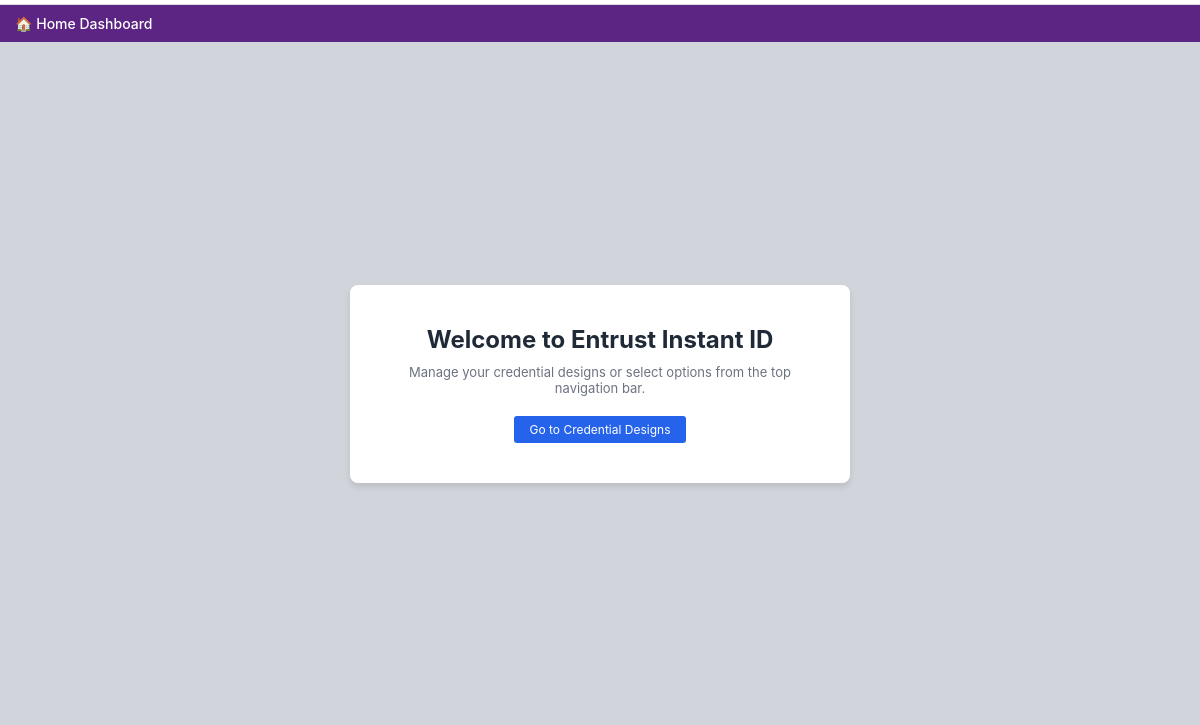
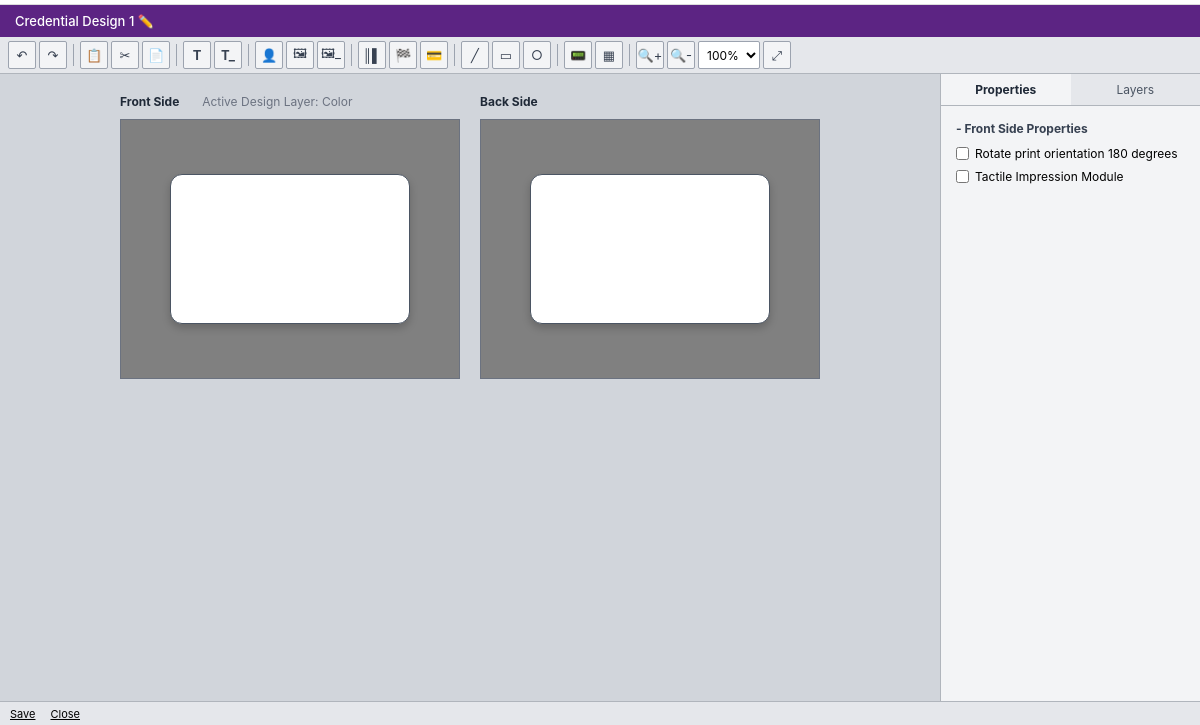
Before and after one commit to htun2oo/PVC-Card-App, an Electron app: page index.html in a window 1200 px wide. Both pictures are taken after a click on the button "Sign In". Shown: the part 75-800 px from the top of the page. Drawn offline with Linux system fonts and the light colour scheme.

Commit message:
Update index.html

```diff
--- a/index.html
+++ b/index.html
@@ -157,7 +157,6 @@
         .page-banner { background-color: #5c2483; color: #ffffff; padding: 10px 15px; font-size: 14px; font-weight: 500; display: flex; align-items: center; gap: 8px; }
         .content-body-grey { background-color: #d1d5db; flex: 1; padding: 15px; display: flex; flex-direction: column; }
         .btn-create { background-color: #2563eb; color: white; border: none; padding: 6px 16px; font-size: 12px; border-radius: 3px; cursor: pointer; align-self: flex-start; margin-bottom: 12px; }
-        .btn-create:hover { background-color: #1d4ed8; }
 
         /* CREDENTIAL DESIGNS PAGE */
         .sub-tab-bar-light { background-color: #e5e7eb; border-bottom: 1px solid #d1d5db; padding-left: 15px; display: flex; align-items: flex-end; height: 38px; }
@@ -171,23 +170,54 @@
         .pagination-bar { background-color: #e5e7eb; padding: 8px 12px; display: flex; justify-content: space-between; align-items: center; font-size: 12px; color: #4b5563; border: 1px solid #9ca3af; border-top: none; }
         .pagination-links { display: flex; gap: 12px; color: #6b7280; }
 
-        /* STUDIO PAGE */
+        /* STUDIO PAGE & FULL TOOLBAR */
         .studio-banner { background-color: #5c2483; color: #ffffff; padding: 8px 15px; font-size: 13px; font-weight: 500; display: flex; align-items: center; gap: 6px; }
-        .design-toolbar { background-color: #e5e7eb; border-bottom: 1px solid #b0b5bc; padding: 4px 10px; display: flex; align-items: center; gap: 4px; flex-wrap: wrap; }
-        .tool-btn { min-width: 26px; height: 26px; padding: 0 4px; background-color: #f3f4f6; border: 1px solid #9ca3af; border-radius: 2px; display: flex; align-items: center; justify-content: center; cursor: pointer; font-size: 12px; color: #374151; }
-        .tool-btn:hover { background-color: #d1d5db; }
-        .tool-divider { width: 1px; height: 20px; background-color: #9ca3af; margin: 0 4px; }
+
+        /* ---------------- TOOLBAR STYLES ---------------- */
+        .design-toolbar {
+            background-color: #e5e7eb;
+            border-bottom: 1px solid #b0b5bc;
+            padding: 4px 8px;
+            display: flex;
+            align-items: center;
+            gap: 3px;
+            flex-wrap: wrap;
+        }
+
+        .tool-btn {
+            width: 28px;
+            height: 28px;
+            background-color: #f3f4f6;
+            border: 1px solid #9ca3af;
+            border-radius: 2px;
+            display: flex;
+            align-items: center;
+            justify-content: center;
+            cursor: pointer;
+            font-size: 13px;
+            color: #374151;
+        }
+
+        .tool-btn:hover { background-color: #d1d5db; border-color: #6b7280; }
+        .tool-divider { width: 1px; height: 22px; background-color: #9ca3af; margin: 0 3px; }
+        .zoom-select { height: 28px; font-size: 12px; border: 1px solid #9ca3af; padding: 0 4px; border-radius: 2px; outline: none; background: #fff; }
+
+        /* STUDIO WORKSPACE */
         .studio-workspace { flex: 1; display: flex; background-color: #d1d5db; overflow: hidden; position: relative; }
         .canvas-area { flex: 1; padding: 20px; display: flex; gap: 20px; overflow: auto; justify-content: center; align-items: flex-start; }
         .card-container-wrapper { display: flex; flex-direction: column; }
         .card-title-header { font-size: 12px; font-weight: bold; color: #1f2937; margin-bottom: 10px; }
-        .card-canvas-outer { width: 320px; height: 250px; background-color: #808080; display: flex; align-items: center; justify-content: center; border: 1px solid #6b7280; }
-        .id-card { width: 220px; height: 140px; background-color: #ffffff; border-radius: 12px; border: 1px solid #4b5563; }
-        .properties-sidebar { width: 240px; background-color: #f3f4f6; border-left: 1px solid #b0b5bc; display: flex; flex-direction: column; }
+        .card-canvas-outer { width: 340px; height: 260px; background-color: #808080; display: flex; align-items: center; justify-content: center; border: 1px solid #6b7280; }
+        .id-card { width: 240px; height: 150px; background-color: #ffffff; border-radius: 12px; border: 1px solid #4b5563; box-shadow: 0 4px 8px rgba(0,0,0,0.2); }
+
+        /* RIGHT SIDEBAR */
+        .properties-sidebar { width: 260px; background-color: #f3f4f6; border-left: 1px solid #b0b5bc; display: flex; flex-direction: column; }
         .sidebar-tabs { display: flex; background-color: #e5e7eb; border-bottom: 1px solid #b0b5bc; }
-        .sidebar-tab { flex: 1; padding: 6px; text-align: center; font-size: 11px; color: #4b5563; cursor: pointer; }
+        .sidebar-tab { flex: 1; padding: 8px; text-align: center; font-size: 12px; color: #4b5563; cursor: pointer; }
         .sidebar-tab.active { background-color: #f3f4f6; font-weight: bold; color: #1f2937; }
-        .sidebar-content { padding: 12px; font-size: 12px; }
+        .sidebar-content { padding: 15px; font-size: 12px; }
+        .sidebar-group { margin-top: 10px; display: flex; flex-direction: column; gap: 8px; }
+
         .studio-footer { height: 24px; background-color: #e5e7eb; border-top: 1px solid #b0b5bc; display: flex; align-items: center; padding: 0 10px; font-size: 11px; gap: 15px; }
         .footer-btn { cursor: pointer; text-decoration: underline; }
     </style>
@@ -232,9 +262,7 @@
                     </div>
                     <div class="brand-title">Adaptive Issuance™<br><b>Instant ID</b></div>
                     <div class="nav-menu">
-                        <!-- HOME BUTTON WITH NAVIGATION -->
                         <a class="nav-item" onclick="navigateTo('home')">Home</a>
-
                         <div class="dropdown-wrapper" id="dropdown-design">
                             <div class="dropdown-trigger" onclick="toggleDropdown('dropdown-design')">
                                 Design <span style="font-size: 10px;">▲</span>
@@ -257,8 +285,8 @@
                 </div>
             </div>
 
-            <!-- PAGE 0: HOME PAGE (HOME DASHBOARD) -->
-            <div id="page-home" class="page-view active">
+            <!-- PAGE 0: HOME PAGE -->
+            <div id="page-home" class="page-view">
                 <div class="page-banner">🏠 Home Dashboard</div>
                 <div class="content-body-grey" style="justify-content: center; align-items: center;">
                     <div style="background: white; padding: 40px; border-radius: 8px; text-align: center; box-shadow: 0 4px 6px rgba(0,0,0,0.1); max-width: 500px;">
@@ -271,7 +299,7 @@
                 </div>
             </div>
 
-            <!-- PAGE 1: CREDENTIAL DESIGNS (FIRST IMAGE) -->
+            <!-- PAGE 1: CREDENTIAL DESIGNS -->
             <div id="page-credential-designs" class="page-view">
                 <div class="page-banner">⚙ Manage Your Credential Designs</div>
                 <div class="sub-tab-bar-light"><div class="tab-btn-light">Credential Designs</div></div>
@@ -304,30 +332,99 @@
                 </div>
             </div>
 
-            <!-- PAGE 2: CARD STUDIO (SECOND IMAGE) -->
-            <div id="page-card-studio" class="page-view">
+            <!-- PAGE 2: CARD STUDIO (COMPLETE TOOLBAR FROM IMAGE) -->
+            <div id="page-card-studio" class="page-view active">
                 <div class="studio-banner">Credential Design 1 ✏️</div>
+
+                <!-- FULL TOOLBAR ATTACHED TO SCREENSHOT -->
                 <div class="design-toolbar">
-                    <div class="tool-btn">↩</div><div class="tool-btn">↪</div>
+                    <!-- 1. Undo / Redo -->
+                    <div class="tool-btn" title="Undo">↶</div>
+                    <div class="tool-btn" title="Redo">↷</div>
                     <div class="tool-divider"></div>
-                    <div class="tool-btn"><b>T</b></div><div class="tool-btn">👤</div><div class="tool-btn">🖼</div>
+
+                    <!-- 2. Copy / Cut / Paste -->
+                    <div class="tool-btn" title="Copy">📋</div>
+                    <div class="tool-btn" title="Cut">✂</div>
+                    <div class="tool-btn" title="Paste">📄</div>
+                    <div class="tool-divider"></div>
+
+                    <!-- 3. Text Tools -->
+                    <div class="tool-btn" title="Static Text"><b>T</b></div>
+                    <div class="tool-btn" title="Dynamic Text"><b>T_</b></div>
+                    <div class="tool-divider"></div>
+
+                    <!-- 4. Image & Photo Tools -->
+                    <div class="tool-btn" title="Portrait Photo">👤</div>
+                    <div class="tool-btn" title="Static Graphic">🖼</div>
+                    <div class="tool-btn" title="Dynamic Graphic">🖼_</div>
+                    <div class="tool-divider"></div>
+
+                    <!-- 5. Barcode & Smartcard Elements -->
+                    <div class="tool-btn" title="Barcode">║▌</div>
+                    <div class="tool-btn" title="2D Barcode / QR">🏁</div>
+                    <div class="tool-btn" title="Magnetic Stripe">💳</div>
+                    <div class="tool-divider"></div>
+
+                    <!-- 6. Shapes & Lines -->
+                    <div class="tool-btn" title="Line">╱</div>
+                    <div class="tool-btn" title="Rectangle">▭</div>
+                    <div class="tool-btn" title="Circle">○</div>
+                    <div class="tool-divider"></div>
+
+                    <!-- 7. Smartcard & Grid Alignment -->
+                    <div class="tool-btn" title="Smartcard Chip">📟</div>
+                    <div class="tool-btn" title="Grid Lines">▦</div>
+                    <div class="tool-divider"></div>
+
+                    <!-- 8. Zoom Controls -->
+                    <div class="tool-btn" title="Zoom In">🔍+</div>
+                    <div class="tool-btn" title="Zoom Out">🔍-</div>
+                    <select class="zoom-select" title="Zoom Level">
+                        <option>100%</option>
+                        <option>75%</option>
+                        <option>50%</option>
+                        <option>150%</option>
+                    </select>
+                    <div class="tool-btn" title="Fit to Screen">⤢</div>
                 </div>
+
                 <div class="studio-workspace">
                     <div class="canvas-area">
                         <div class="card-container-wrapper">
-                            <div class="card-title-header">Front Side</div>
-                            <div class="card-canvas-outer"><div class="id-card"></div></div>
+                            <div class="card-title-header">Front Side <span style="font-weight: normal; color: #6b7280; margin-left: 20px;">Active Design Layer: Color</span></div>
+                            <div class="card-canvas-outer">
+                                <div class="id-card"></div>
+                            </div>
                         </div>
                         <div class="card-container-wrapper">
                             <div class="card-title-header">Back Side</div>
-                            <div class="card-canvas-outer"><div class="id-card"></div></div>
+                            <div class="card-canvas-outer">
+                                <div class="id-card"></div>
+                            </div>
                         </div>
                     </div>
+
+                    <!-- RIGHT SIDEBAR (PROPERTIES / LAYERS) -->
                     <div class="properties-sidebar">
-                        <div class="sidebar-tabs"><div class="sidebar-tab active">Properties</div></div>
-                        <div class="sidebar-content">- Front Side Properties</div>
+                        <div class="sidebar-tabs">
+                            <div class="sidebar-tab active">Properties</div>
+                            <div class="sidebar-tab">Layers</div>
+                        </div>
+                        <div class="sidebar-content">
+                            <b style="color: #374151;">- Front Side Properties</b>
+                            <div class="sidebar-group">
+                                <label style="display: flex; align-items: center; gap: 6px; cursor: pointer;">
+                                    <input type="checkbox"> Rotate print orientation 180 degrees
+                                </label>
+                                <label style="display: flex; align-items: center; gap: 6px; cursor: pointer;">
+                                    <input type="checkbox"> Tactile Impression Module
+                                </label>
+                            </div>
+                        </div>
                     </div>
                 </div>
+
                 <div class="studio-footer">
                     <span class="footer-btn">Save</span>
                     <span class="footer-btn" onclick="navigateTo('credential-designs')">Close</span>
@@ -345,7 +442,7 @@
             if (u === "admin" && p === "1234") {
                 document.getElementById('login-screen').style.display = 'none';
                 document.getElementById('main-workspace').style.display = 'flex';
-                navigateTo('home');
+                navigateTo('card-studio');
             } else {
                 alert('User ID သို့မဟုတ် Password မှားယွင်းနေပါသည်။ (Default: admin / 1234)');
             }
@@ -356,7 +453,7 @@
             document.getElementById('login-screen').style.display = 'flex';
         }
 
-        // NAVIGATION LOGIC (Home / Credentials / Studio)
+        // NAVIGATION LOGIC
         function navigateTo(pageName) {
             document.querySelectorAll('.dropdown-wrapper').forEach(w => w.classList.remove('active'));
             document.querySelectorAll('.page-view').forEach(p => p.classList.remove('active'));
```
